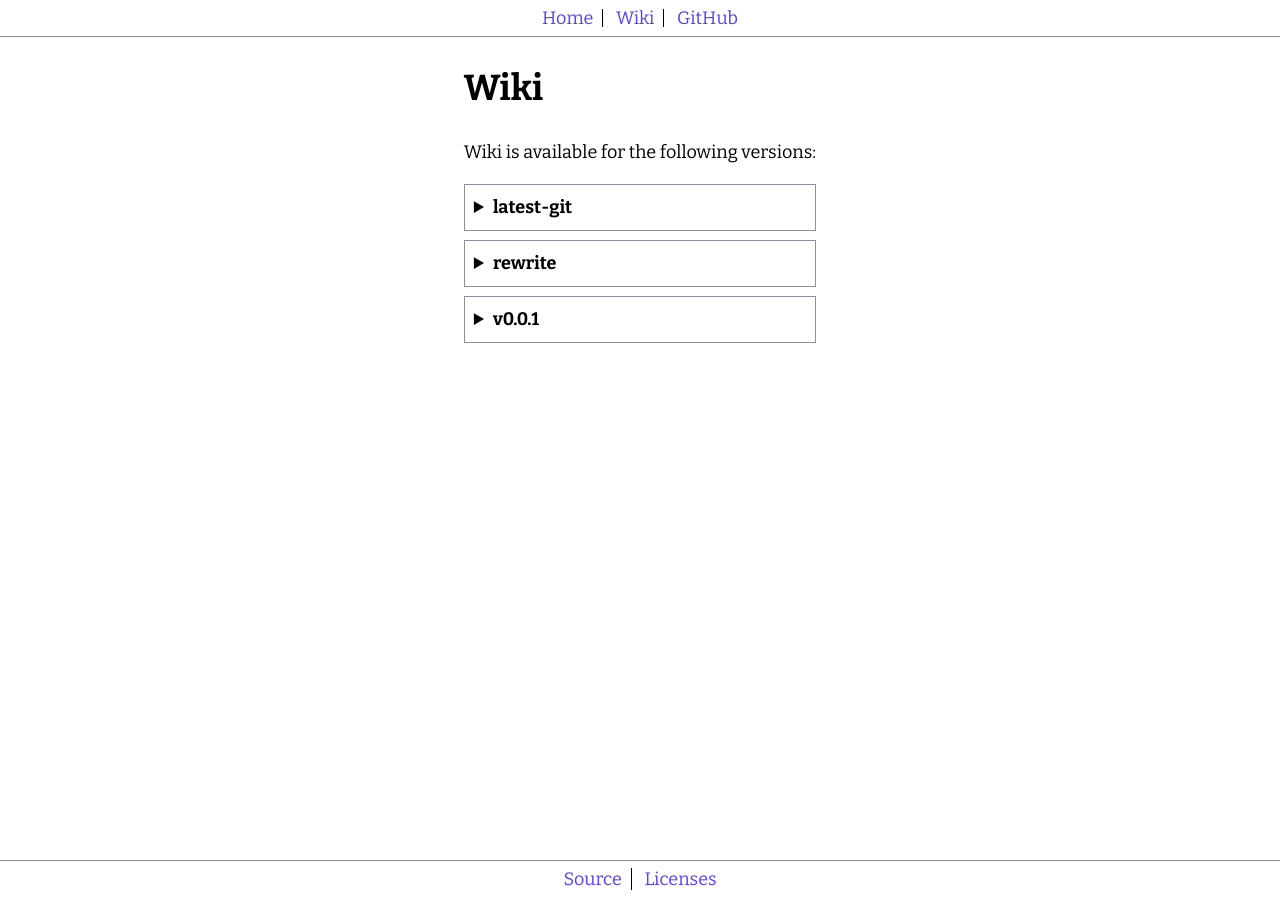
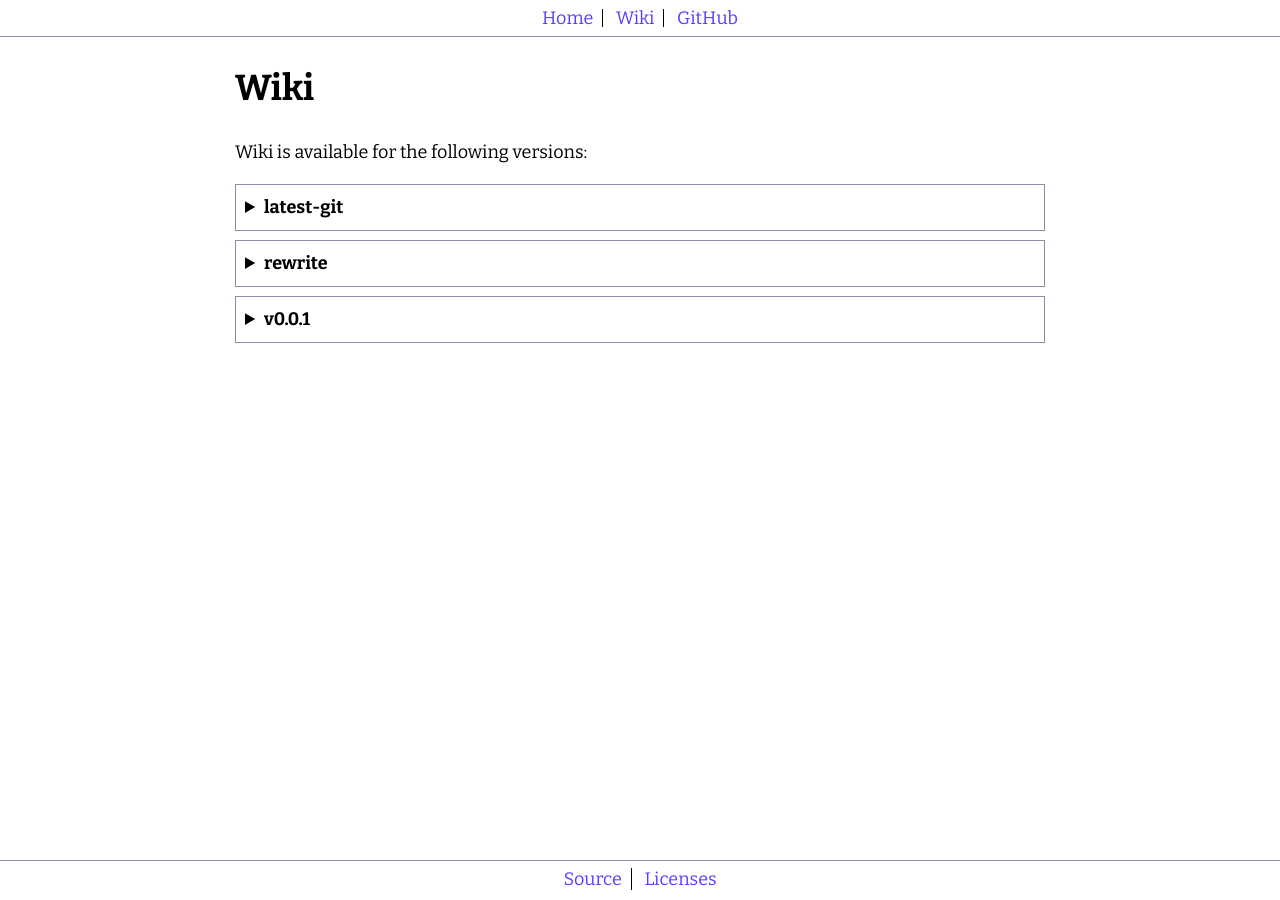
Before and after one commit to csprite/csprite.github.io, a Jekyll site: the page built from wiki.html, in a window 1280 px wide. Built offline with Jekyll 4.4.1, drawn with Linux system fonts in a browser that asks for light colours.

Commit message:
Fix UI Bug

```diff
--- a/css/default.css
+++ b/css/default.css
@@ -32,7 +32,7 @@
 body { display: flex; flex-flow: column; }
 body, html { height: 100%; width: 100%; }
 header { flex: 0 1 auto; }
-main#MainContainer { flex: 1 1 auto; }
+main#MainContainer { flex: 1 1 auto; width: 100% /* Ensure max-width is respected always */; }
 footer { flex: 0 1 40px; }
 
 a {
```
